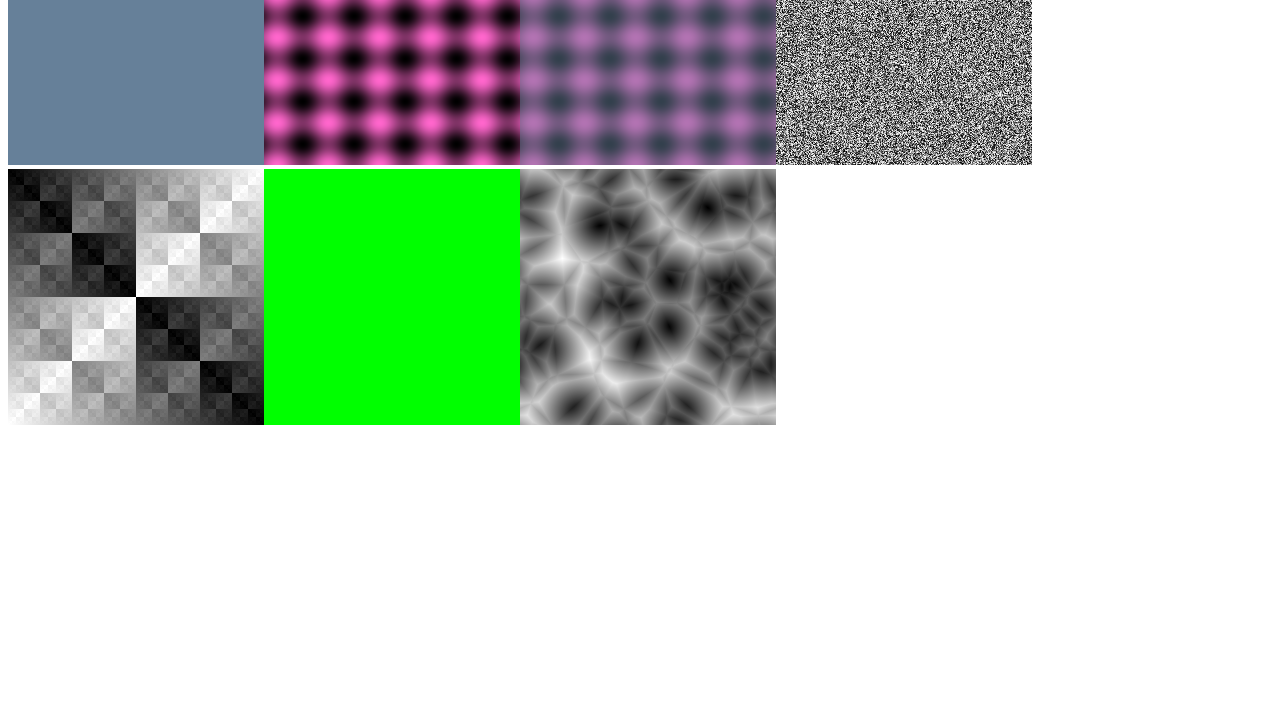
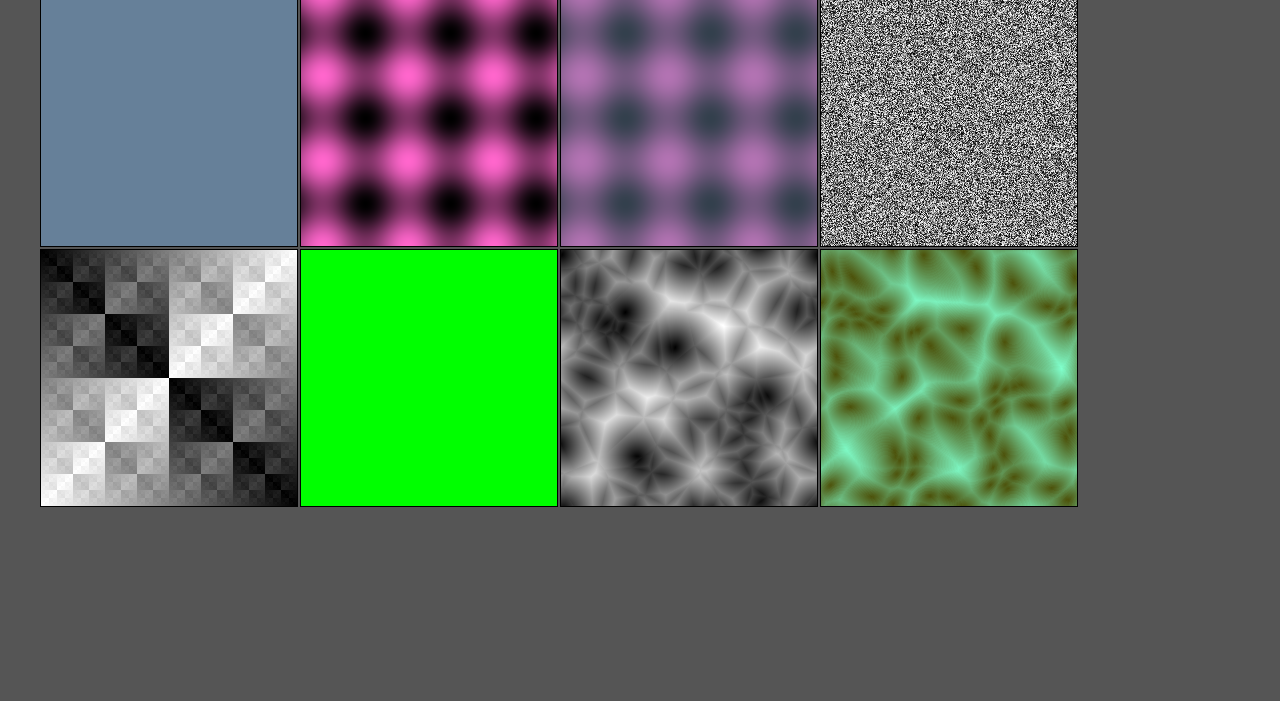
Before and after one commit to jdiemke/es6-texgen-lib, a plain HTML site: page index.html in a window 1280 px wide. Shown: the part 99-800 px from the top of the page. Drawn offline with Linux system fonts and the light colour scheme.

Commit message:
Adding new files for gh-pages.

```diff
--- a/build/main.bundle.js
+++ b/build/main.bundle.js
@@ -60,7 +60,7 @@
 
 	var tg = _interopRequireWildcard(_es6TexgenLib);
 
-	var _MyOperator = __webpack_require__(13);
+	var _MyOperator = __webpack_require__(16);
 
 	var APEX = _interopRequireWildcard(_MyOperator);
 
@@ -135,6 +135,20 @@
 	            var canvas7 = new tg.Canvas(256, 256);
 	            canvas7.putImageData(operator7.getTexture().getImageData());
 	            canvas7.appendToHtmlDom();
+
+	            var operator8 = new tg.DistortOperator();
+	            operator8.addParent(operator7);
+	            operator8.addParent(operator2);
+
+	            operator7.setLinearCombinationType(1);
+
+	            var op9 = new tg.ColorizeOperator();
+	            op9.addParent(operator8);
+	            op9.evaluate();
+
+	            var canvas8 = new tg.Canvas(256, 256);
+	            canvas8.putImageData(op9.getTexture().getImageData());
+	            canvas8.appendToHtmlDom();
 	        }
 	    }, {
 	        key: 'logLibraryNameAndVersion',
@@ -234,7 +248,25 @@
 	    }
 	});
 
-	var _AddOperator = __webpack_require__(9);
+	var _ColorizeOperator = __webpack_require__(9);
+
+	Object.defineProperty(exports, 'ColorizeOperator', {
+	    enumerable: true,
+	    get: function get() {
+	        return _ColorizeOperator.ColorizeOperator;
+	    }
+	});
+
+	var _DistortOperator = __webpack_require__(10);
+
+	Object.defineProperty(exports, 'DistortOperator', {
+	    enumerable: true,
+	    get: function get() {
+	        return _DistortOperator.DistortOperator;
+	    }
+	});
+
+	var _AddOperator = __webpack_require__(11);
 
 	Object.defineProperty(exports, 'AddOperator', {
 	    enumerable: true,
@@ -243,7 +275,7 @@
 	    }
 	});
 
-	var _LogicalOperator = __webpack_require__(10);
+	var _LogicalOperator = __webpack_require__(12);
 
 	Object.defineProperty(exports, 'LogicalOperator', {
 	    enumerable: true,
@@ -252,7 +284,7 @@
 	    }
 	});
 
-	var _RandomOperator = __webpack_require__(11);
+	var _RandomOperator = __webpack_require__(13);
 
 	Object.defineProperty(exports, 'RandomOperator', {
 	    enumerable: true,
@@ -270,7 +302,7 @@
 	    }
 	});
 
-	var _CellOperator = __webpack_require__(12);
+	var _CellOperator = __webpack_require__(15);
 
 	Object.defineProperty(exports, 'CellOperator', {
 	    enumerable: true,
@@ -319,6 +351,8 @@
 	    _createClass(Texture, [{
 	        key: 'setPixel',
 	        value: function setPixel(x, y, color) {
+	            x = (x | 0) % 256;
+	            y = (y | 0) % 256;
 	            this.texture[(x + y * 256) * 4] = color.r;
 	            this.texture[(x + y * 256) * 4 + 1] = color.g;
 	            this.texture[(x + y * 256) * 4 + 2] = color.b;
@@ -327,6 +361,8 @@
 	    }, {
 	        key: 'getPixel',
 	        value: function getPixel(x, y) {
+	            x = (x | 0) % 256;
+	            y = (y | 0) % 256;
 	            return new _Color.Color(this.texture[(x + y * 256) * 4], this.texture[(x + y * 256) * 4 + 1], this.texture[(x + y * 256) * 4 + 2], this.texture[(x + y * 256) * 4 + 3]);
 	        }
 	    }, {
@@ -399,6 +435,16 @@
 	        key: 'multiply',
 	        value: function multiply(scalar) {
 	            return new Color(this.r * scalar, this.g * scalar, this.b * scalar);
+	        }
+	    }, {
+	        key: 'multiplyColor',
+	        value: function multiplyColor(color) {
+	            return new Color(this.r * color.r, this.g * color.g, this.b * color.b);
+	        }
+	    }, {
+	        key: 'substract',
+	        value: function substract(color) {
+	            return new Color(this.r - color.r, this.g - color.g, this.b - color.b);
 	        }
 	    }]);
 
@@ -707,8 +753,8 @@
 	        var _this = _possibleConstructorReturn(this, (SinePlasmaOperator.__proto__ || Object.getPrototypeOf(SinePlasmaOperator)).call(this));
 
 	        _this.color = new _Color.Color(1, 0, 0);
-	        _this.sinePeriods = 5;
-	        _this.cosinePeriods = 6;
+	        _this.sinePeriods = 3;
+	        _this.cosinePeriods = 3;
 	        return _this;
 	    }
 
@@ -735,6 +781,109 @@
 
 /***/ },
 /* 9 */
+/***/ function(module, exports, __webpack_require__) {
+
+	'use strict';
+
+	Object.defineProperty(exports, "__esModule", {
+	    value: true
+	});
+	exports.ColorizeOperator = undefined;
+
+	var _createClass = function () { function defineProperties(target, props) { for (var i = 0; i < props.length; i++) { var descriptor = props[i]; descriptor.enumerable = descriptor.enumerable || false; descriptor.configurable = true; if ("value" in descriptor) descriptor.writable = true; Object.defineProperty(target, descriptor.key, descriptor); } } return function (Constructor, protoProps, staticProps) { if (protoProps) defineProperties(Constructor.prototype, protoProps); if (staticProps) defineProperties(Constructor, staticProps); return Constructor; }; }();
+
+	var _AbstractOperator2 = __webpack_require__(6);
+
+	var _Color = __webpack_require__(3);
+
+	function _classCallCheck(instance, Constructor) { if (!(instance instanceof Constructor)) { throw new TypeError("Cannot call a class as a function"); } }
+
+	function _possibleConstructorReturn(self, call) { if (!self) { throw new ReferenceError("this hasn't been initialised - super() hasn't been called"); } return call && (typeof call === "object" || typeof call === "function") ? call : self; }
+
+	function _inherits(subClass, superClass) { if (typeof superClass !== "function" && superClass !== null) { throw new TypeError("Super expression must either be null or a function, not " + typeof superClass); } subClass.prototype = Object.create(superClass && superClass.prototype, { constructor: { value: subClass, enumerable: false, writable: true, configurable: true } }); if (superClass) Object.setPrototypeOf ? Object.setPrototypeOf(subClass, superClass) : subClass.__proto__ = superClass; }
+
+	var ColorizeOperator = exports.ColorizeOperator = function (_AbstractOperator) {
+	    _inherits(ColorizeOperator, _AbstractOperator);
+
+	    function ColorizeOperator() {
+	        _classCallCheck(this, ColorizeOperator);
+
+	        var _this = _possibleConstructorReturn(this, (ColorizeOperator.__proto__ || Object.getPrototypeOf(ColorizeOperator)).call(this));
+
+	        _this.color1 = new _Color.Color(0.3, 0.32, 0.04);
+	        _this.color2 = new _Color.Color(0.5, 1.0, 0.8);
+	        return _this;
+	    }
+
+	    _createClass(ColorizeOperator, [{
+	        key: 'process',
+	        value: function process() {
+	            for (var y = 0; y < 256; y++) {
+	                for (var x = 0; x < 256; x++) {
+	                    var scaleColor = this.parents[0].texture.getPixel(x, y);
+	                    var finalColor = this.color2.substract(this.color1).multiplyColor(scaleColor).add(this.color1);
+	                    this.texture.setPixel(x, y, finalColor);
+	                }
+	            }
+	        }
+	    }]);
+
+	    return ColorizeOperator;
+	}(_AbstractOperator2.AbstractOperator);
+
+/***/ },
+/* 10 */
+/***/ function(module, exports, __webpack_require__) {
+
+	'use strict';
+
+	Object.defineProperty(exports, "__esModule", {
+	    value: true
+	});
+	exports.DistortOperator = undefined;
+
+	var _createClass = function () { function defineProperties(target, props) { for (var i = 0; i < props.length; i++) { var descriptor = props[i]; descriptor.enumerable = descriptor.enumerable || false; descriptor.configurable = true; if ("value" in descriptor) descriptor.writable = true; Object.defineProperty(target, descriptor.key, descriptor); } } return function (Constructor, protoProps, staticProps) { if (protoProps) defineProperties(Constructor.prototype, protoProps); if (staticProps) defineProperties(Constructor, staticProps); return Constructor; }; }();
+
+	var _AbstractOperator2 = __webpack_require__(6);
+
+	var _Color = __webpack_require__(3);
+
+	function _classCallCheck(instance, Constructor) { if (!(instance instanceof Constructor)) { throw new TypeError("Cannot call a class as a function"); } }
+
+	function _possibleConstructorReturn(self, call) { if (!self) { throw new ReferenceError("this hasn't been initialised - super() hasn't been called"); } return call && (typeof call === "object" || typeof call === "function") ? call : self; }
+
+	function _inherits(subClass, superClass) { if (typeof superClass !== "function" && superClass !== null) { throw new TypeError("Super expression must either be null or a function, not " + typeof superClass); } subClass.prototype = Object.create(superClass && superClass.prototype, { constructor: { value: subClass, enumerable: false, writable: true, configurable: true } }); if (superClass) Object.setPrototypeOf ? Object.setPrototypeOf(subClass, superClass) : subClass.__proto__ = superClass; }
+
+	var DistortOperator = exports.DistortOperator = function (_AbstractOperator) {
+	    _inherits(DistortOperator, _AbstractOperator);
+
+	    function DistortOperator() {
+	        _classCallCheck(this, DistortOperator);
+
+	        return _possibleConstructorReturn(this, (DistortOperator.__proto__ || Object.getPrototypeOf(DistortOperator)).apply(this, arguments));
+	    }
+
+	    _createClass(DistortOperator, [{
+	        key: 'process',
+	        value: function process() {
+	            for (var y = 0; y < 256; y++) {
+	                for (var x = 0; x < 256; x++) {
+	                    var color2 = this.parents[1].texture.getPixel(x, y);
+	                    var i = color2.r * 20;
+	                    var color1 = this.parents[0].texture.getPixel(x + i, y + i);
+
+	                    var color = color1;
+	                    this.texture.setPixel(x, y, color);
+	                }
+	            }
+	        }
+	    }]);
+
+	    return DistortOperator;
+	}(_AbstractOperator2.AbstractOperator);
+
+/***/ },
+/* 11 */
 /***/ function(module, exports, __webpack_require__) {
 
 	'use strict';
@@ -783,7 +932,7 @@
 	}(_AbstractOperator2.AbstractOperator);
 
 /***/ },
-/* 10 */
+/* 12 */
 /***/ function(module, exports, __webpack_require__) {
 
 	'use strict';
@@ -830,7 +979,7 @@
 	}(_AbstractOperator2.AbstractOperator);
 
 /***/ },
-/* 11 */
+/* 13 */
 /***/ function(module, exports, __webpack_require__) {
 
 	'use strict';
@@ -845,6 +994,8 @@
 	var _AbstractOperator2 = __webpack_require__(6);
 
 	var _Color = __webpack_require__(3);
+
+	var _RandomNumberGenerator = __webpack_require__(14);
 
 	function _classCallCheck(instance, Constructor) { if (!(instance instanceof Constructor)) { throw new TypeError("Cannot call a class as a function"); } }
 
@@ -864,9 +1015,10 @@
 	    _createClass(RandomOperator, [{
 	        key: 'process',
 	        value: function process() {
+	            var rng = new _RandomNumberGenerator.RandomNumberGenerator();
 	            for (var y = 0; y < 256; y++) {
 	                for (var x = 0; x < 256; x++) {
-	                    var color = new _Color.Color(Math.random() * 256 / 255);
+	                    var color = new _Color.Color(rng.getInteger() * 256 / 255);
 	                    this.texture.setPixel(x, y, color);
 	                }
 	            }
@@ -877,7 +1029,46 @@
 	}(_AbstractOperator2.AbstractOperator);
 
 /***/ },
-/* 12 */
+/* 14 */
+/***/ function(module, exports) {
+
+	/**
+	 * The RandomNumberGenerator generates random numbers.
+	 *
+	 * @author jdiemke <johannes.diemke@eventim.de>
+	 * @since 2016-10-16
+	 */
+
+	'use strict';
+
+	Object.defineProperty(exports, "__esModule", {
+	    value: true
+	});
+
+	var _createClass = function () { function defineProperties(target, props) { for (var i = 0; i < props.length; i++) { var descriptor = props[i]; descriptor.enumerable = descriptor.enumerable || false; descriptor.configurable = true; if ("value" in descriptor) descriptor.writable = true; Object.defineProperty(target, descriptor.key, descriptor); } } return function (Constructor, protoProps, staticProps) { if (protoProps) defineProperties(Constructor.prototype, protoProps); if (staticProps) defineProperties(Constructor, staticProps); return Constructor; }; }();
+
+	function _classCallCheck(instance, Constructor) { if (!(instance instanceof Constructor)) { throw new TypeError("Cannot call a class as a function"); } }
+
+	var RandomNumberGenerator = exports.RandomNumberGenerator = function () {
+	    function RandomNumberGenerator() {
+	        _classCallCheck(this, RandomNumberGenerator);
+
+	        this.seed = 6;
+	    }
+
+	    _createClass(RandomNumberGenerator, [{
+	        key: 'getInteger',
+	        value: function getInteger() {
+	            this.seed = (this.seed * 9301 + 49297) % 233280;
+	            return this.seed / 233280;
+	        }
+	    }]);
+
+	    return RandomNumberGenerator;
+	}();
+
+/***/ },
+/* 15 */
 /***/ function(module, exports, __webpack_require__) {
 
 	/**
@@ -885,7 +1076,7 @@
 	 * texture.
 	 *
 	 * @author jdiemke <johannes.diemke@eventim.de>
-	 * @since 2016-10-08
+	 * @since 2016-10-13
 	 */
 
 	'use strict';
@@ -900,6 +1091,8 @@
 	var _AbstractOperator2 = __webpack_require__(6);
 
 	var _Color = __webpack_require__(3);
+
+	var _RandomNumberGenerator = __webpack_require__(14);
 
 	function _classCallCheck(instance, Constructor) { if (!(instance instanceof Constructor)) { throw new TypeError("Cannot call a class as a function"); } }
 
@@ -971,7 +1164,11 @@
 	            }
 
 	            // TODO: different linear combinations
-	            return F[1];
+	            if (version == 2) {
+	                return F[1];
+	            } else {
+	                return F[0];
+	            }
 	        }
 	    }, {
 	        key: 'wrapDist',
@@ -987,14 +1184,23 @@
 	    }, {
 	        key: 'uniformRandom',
 	        value: function uniformRandom() {
+	            var rng = new _RandomNumberGenerator.RandomNumberGenerator();
 	            this.points = [];
 	            for (var i = 0; i < this.quantity; i++) {
+	                var i1 = rng.getInteger() * 256;
+	                var i2 = rng.getInteger() * 256;
+
 	                var point = {
-	                    x: Math.random() * 256,
-	                    y: Math.random() * 256
+	                    x: i1,
+	                    y: i2
 	                };
 	                this.points.push(point);
 	            }
+	        }
+	    }, {
+	        key: 'setLinearCombinationType',
+	        value: function setLinearCombinationType(type) {
+	            this.linearcombination = type;
 	        }
 	    }]);
 
@@ -1002,7 +1208,7 @@
 	}(_AbstractOperator2.AbstractOperator);
 
 /***/ },
-/* 13 */
+/* 16 */
 /***/ function(module, exports, __webpack_require__) {
 
 	'use strict';
--- a/index.html
+++ b/index.html
@@ -3,8 +3,23 @@
   <head>
     <meta charset="UTF-8">
     <title>es6-texgen-lib</title>
+    <style>
+        canvas {
+            border: 1px solid black;
+            display: inline;
+            margin-right: 2px;
+            margin-bottom: 2px;
+
+        }
+        body {
+            background-color: #555555;
+              margin: 40px;
+            line-height: 0%
+        }
+    </style>
   </head>
   <body>
+    <p style="line-height: 100%;text-align: center; text-shadow: 1px 1px 1px #111111;margin-bottom: 8px;font-size: 40px;  color: #cccccc; font-weight: bold;font-family: Tahoma;">es6-texgen-lib</p>
     <script src="build/main.bundle.js"></script>
   </body>
 </html>
```
